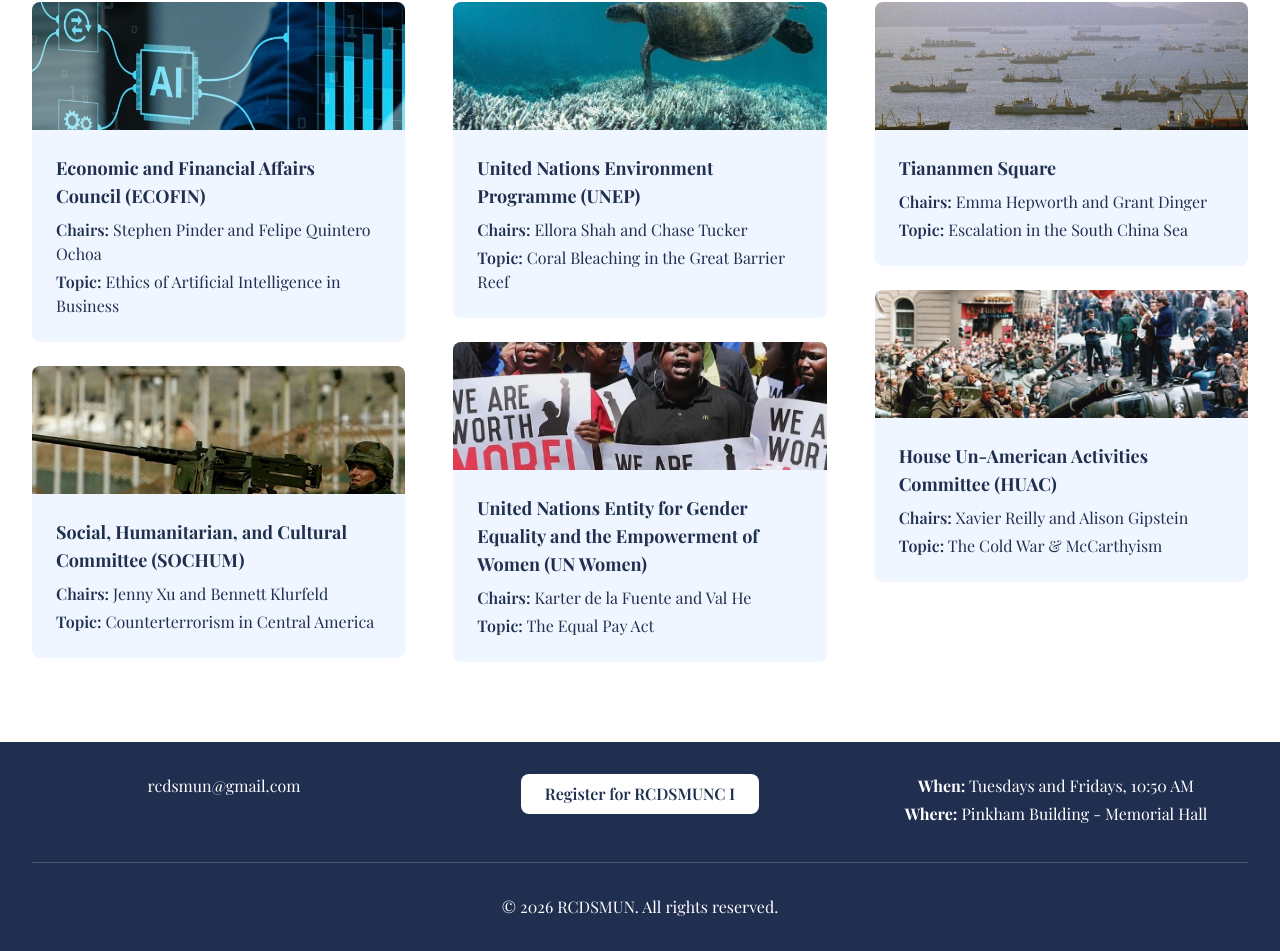
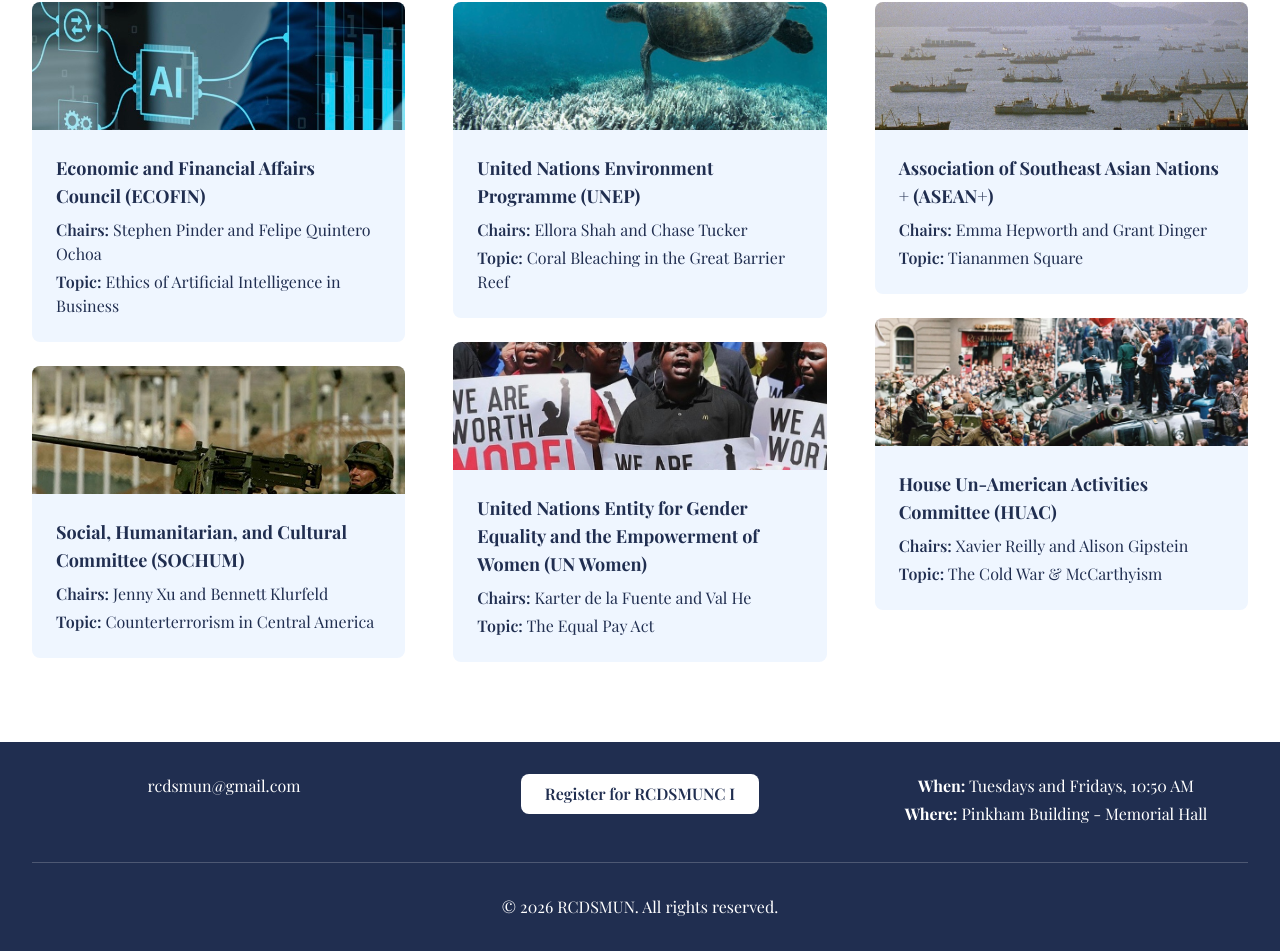
Before and after one commit to AnyaKhemlani/rcdsmun, a React (Vite) app: page / in a window 1280 px wide. Shown: the part 1896-2847 px from the top of the page. Built offline with nearby package versions, Linux system fonts and the light colour scheme; the HTML template or start-up script is replaced by a standard one.

Commit message:
Update HomePage.jsx

```diff
--- a/src/components/HomePage.jsx
+++ b/src/components/HomePage.jsx
@@ -74,9 +74,9 @@
     ],
     "Crisis Committees": [
       {
-        name: "Tiananmen Square",
+        name: "Association of Southeast Asian Nations + (ASEAN+)",
         chairs: "Emma Hepworth and Grant Dinger",
-        topic: "Escalation in the South China Sea",
+        topic: "Tiananmen Square",
         banner: "/media/ASEAN+.jpeg"
       },
       {
```
